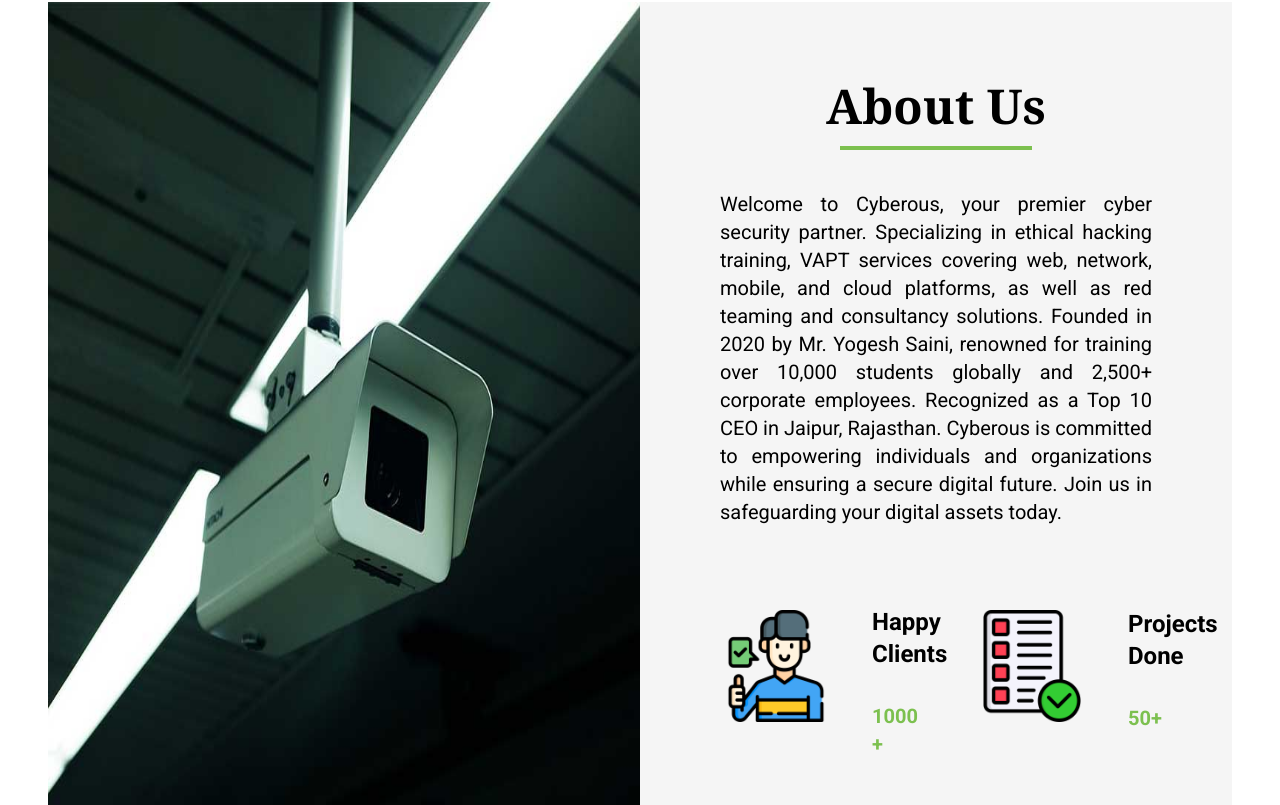
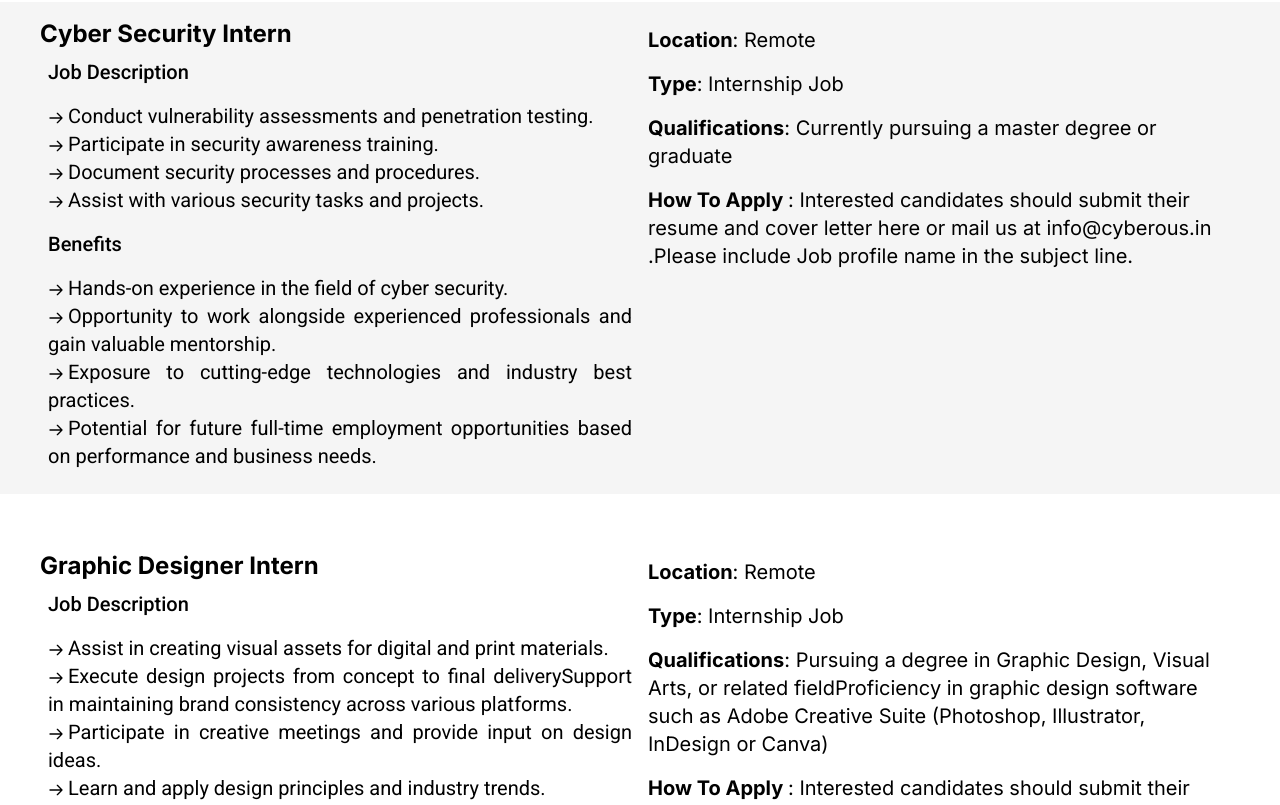
Before and after one commit to sankalp-codes244/cyberousWebsite, a React (Vite) app: page /career in a window 1280 px wide. Shown: the part 994-1799 px from the top of the page. Built offline with nearby package versions, Linux system fonts and the light colour scheme; a web font is replaced by a local one.

Commit message:
made progress with career page

```diff
--- /dev/null
+++ b/src/components/ProfileCard.jsx
@@ -0,0 +1,48 @@
+import React from 'react'
+import SideArrow from '../assets/Svgs/SideArrow'
+
+const ProfileCard = ({ id, name, desc, location, type, qualifications, benefits, howtoapply }) => {
+    return (
+        <div className={`p-2 md:py-4 md:px-10 my-10 ${id % 2 == 0 ? 'bg-custom-greyBorderColor' : ' bg-white'}`}>
+            <div className={`grid grid-cols-1 md:grid-cols-2 `}>
+                <div>
+                    <h1 className='font-__Inter_aaf875 text-xl md:text-2xl font-bold'>
+                        {name}
+                    </h1>
+                    <h1 className='text-lg md:text-xl font-medium font-Roboto p-2'>Job Description</h1>
+                    <div className='text-lg md:text-xl p-2 text-justify font-Roboto'>
+                        {
+                            desc.map((item) => (
+                                [<SideArrow />, item, <br />]
+                            ))
+                        }
+                    </div>
+                    <h1 className='text-lg md:text-xl font-medium font-Roboto p-2'>Benefits</h1>
+                    <div className='text-lg md:text-xl p-2 text-justify font-Roboto'>
+                        {
+                            benefits.map((item) => (
+                                [<SideArrow />, item, <br />]
+                            ))
+                        }
+                    </div>
+                </div>
+                <div>
+                    <h1 className='p-2 font-__Inter_aaf875 text-xl md:text-xl'>
+                     <span className='font-bold'> Location</span>: {location}
+                    </h1>
+                    <h1 className='p-2 font-__Inter_aaf875 text-xl md:text-xl'>
+                     <span className='font-bold'> Type</span>: {type}
+                    </h1>
+                    <h1 className='p-2 font-__Inter_aaf875 text-xl md:text-xl'>
+                     <span className='font-bold'> Qualifications</span>: {qualifications}
+                    </h1>
+                    <h1 className='p-2 font-__Inter_aaf875 text-xl md:text-xl'>
+                     <span className='font-bold'> How To Apply </span>: {howtoapply}
+                    </h1>
+                </div>
+            </div>
+        </div>
+    )
+}
+
+export default ProfileCard
--- a/src/pages/Careers/Career.jsx
+++ b/src/pages/Careers/Career.jsx
@@ -4,28 +4,7 @@
 import Profiles from './Profiles/Profiles'
 
 const Career = () => {
-  const profileData = [
-    {
-      id : 0,
-      name:'Cyber Security Intern',
-      desc: ["Conduct vulnerability assessments and penetration testing", "Participate in security awareness training", "Document security processes and procedures", "Assist with various security tasks and projects "],
-      location : 'Remote',
-      type:'Internship Job',
-      Qualifications:'Currently pursuing a master degree or graduate',
-      benefits : ['Hands-on experience in the field of cyber security.', 'Opportunity to work alongside experienced professionals and gain valuable mentorship.', 'Exposure to cutting-edge technologies and industry best practices.', 'Potential for future full-time employment opportunities based on performance and business needs.'],
-      How_to_Apply: "Interested candidates should submit their resume and cover letter here or mail us at info@cyberous.in .Please include Job profile name in the subject line.",
-    },
-    {
-      id : 1,
-      name:'Graphic Designer Intern',
-      desc: ["Assist in creating visual assets for digital and print materials", "Execute design projects from concept to final deliverySupport in maintaining brand consistency across various platforms", "Participate in creative meetings and provide input on design ideas", "Learn and apply design principles and industry trends"],
-      location : 'Remote',
-      type:'Internship Job',
-      Qualifications:" Pursuing a degree in Graphic Design, Visual Arts, or related fieldProficiency in graphic design software such as Adobe Creative Suite (Photoshop, Illustrator, InDesign or Canva)",
-      benefits : ['Gain hands-on experience in a professional design environmentMentorship from experienced designers', 'Opportunity to work on diverse projects and build a portfolio'],
-      How_to_Apply: "Interested candidates should submit their resume and cover letter here or mail us at info@cyberous.in .Please include Job profile name in the subject line.",
-    },
-  ]
+
   return (
     <div>
     <div className='bg-custom-black-color h-screen'>
@@ -45,7 +24,7 @@
         </div>
     </div>
     <div>
-      <Profiles profileData={profileData} />
+      <Profiles/>
     </div>
     <div>
     <About/>
--- a/src/pages/Careers/Profiles/Profiles.jsx
+++ b/src/pages/Careers/Profiles/Profiles.jsx
@@ -1,6 +1,29 @@
 import React from 'react'
+import ProfileCard from '../../../components/ProfileCard'
 
-const Profiles = (profileData) => {
+const Profiles = () => {
+  const profileData = [
+    {
+      id : 0,
+      name:'Cyber Security Intern',
+      desc: ["Conduct vulnerability assessments and penetration testing. ", "Participate in security awareness training. ", "Document security processes and procedures. ", "Assist with various security tasks and projects. "],
+      location : 'Remote',
+      type:'Internship Job',
+      Qualifications:'Currently pursuing a master degree or graduate',
+      benefits : ['Hands-on experience in the field of cyber security.', 'Opportunity to work alongside experienced professionals and gain valuable mentorship.', 'Exposure to cutting-edge technologies and industry best practices.', 'Potential for future full-time employment opportunities based on performance and business needs.'],
+      How_to_Apply: "Interested candidates should submit their resume and cover letter here or mail us at info@cyberous.in .Please include Job profile name in the subject line.",
+    },
+    {
+      id : 1,
+      name:'Graphic Designer Intern',
+      desc: ["Assist in creating visual assets for digital and print materials. ", "Execute design projects from concept to final deliverySupport in maintaining brand consistency across various platforms. ", "Participate in creative meetings and provide input on design ideas. ", "Learn and apply design principles and industry trends. "],
+      location : 'Remote',
+      type:'Internship Job',
+      Qualifications:" Pursuing a degree in Graphic Design, Visual Arts, or related fieldProficiency in graphic design software such as Adobe Creative Suite (Photoshop, Illustrator, InDesign or Canva)",
+      benefits : ['Gain hands-on experience in a professional design environmentMentorship from experienced designers', 'Opportunity to work on diverse projects and build a portfolio'],
+      How_to_Apply: "Interested candidates should submit their resume and cover letter here or mail us at info@cyberous.in .Please include Job profile name in the subject line.",
+    },
+  ]
   return (
     <div>
       <div className='bg-custom-buttonColor-Green md:flex px-14 hidden mt-10'>
@@ -15,6 +38,22 @@
           </h1>
         </div>
       </div>
+      <div>
+        {
+          profileData.map((item) => (
+            <ProfileCard
+            id ={item.id}
+            name ={item.name}
+            desc ={item.desc}
+            location = {item.location}
+            type = {item.type}
+            qualifications = {item.Qualifications}
+            benefits = {item.benefits}
+            howtoapply ={item.How_to_Apply}
+            />
+          ))
+        }
+      </div>
 
     </div>
   )
--- a/src/pages/Services/Consultancy/Consultancy.jsx
+++ b/src/pages/Services/Consultancy/Consultancy.jsx
@@ -1,4 +1,4 @@
-import { useState } from "react";
+import { useEffect, useState } from "react";
 import { Images } from "../../../assets";
 import ConsultancyServices from "./ConsultancyServices";
 import Data from "../../../assets/Svgs/Data";
@@ -39,6 +39,9 @@
 };
 
 const Consultancy = () => {
+  useEffect(() => {
+    window.scrollTo(0, 0);
+  }, []);
   const faqData = [
     {
       id: 0,
```
Lines whose indentation alone changed are shown as unchanged.
